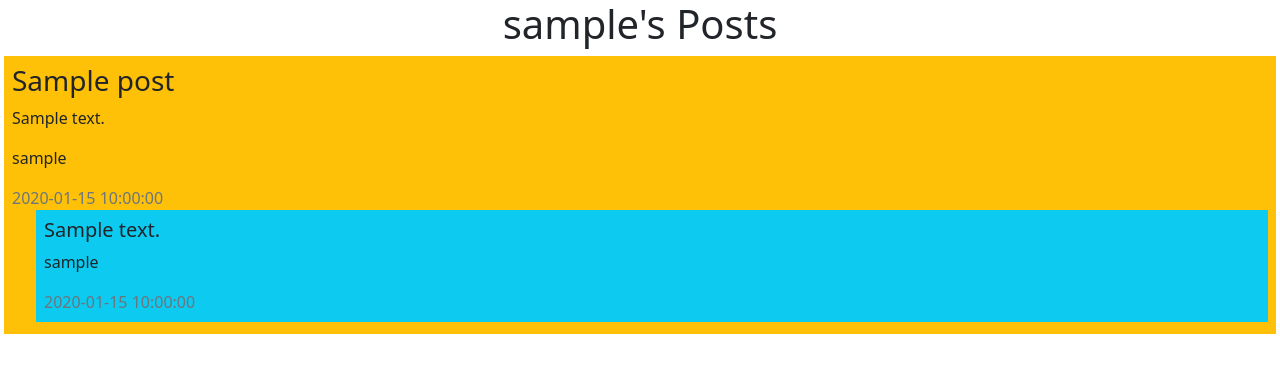
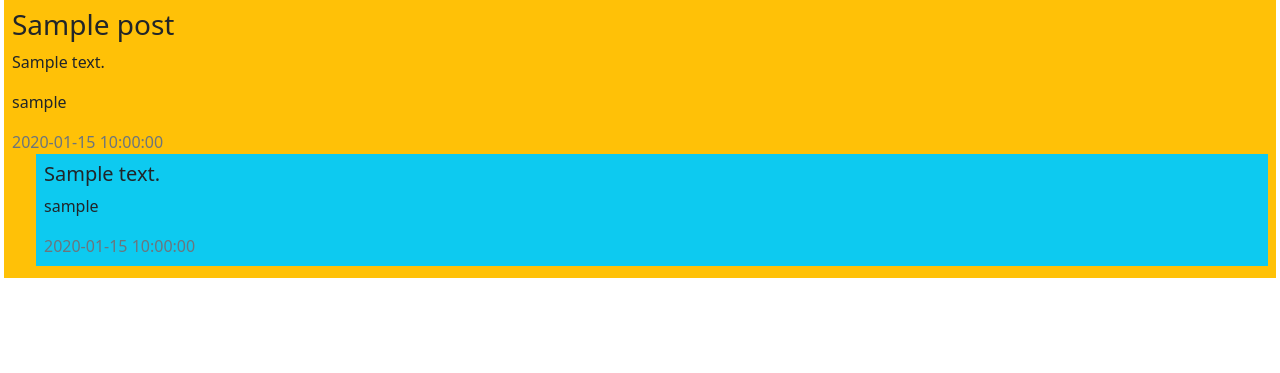
Before and after one commit to ZakMcRae/psts-api-front-end, a FastAPI app: template Blog_FastAPI/templates/single_post.html in a window 1280 px wide. Shown: the top 373 px of the page. Run offline with FastAPI, Linux system fonts and the light colour scheme; the template is opened without the code that fills it: most values are stand-ins (such as "Sample title", 1, 10 or a date in 2020); parts of the project's set-up code (start-up, migrations or seed data) failed here and were passed over.

Commit message:
got rid of unnecessary title
still just a temp page

```diff
--- a/Blog_FastAPI/templates/single_post.html
+++ b/Blog_FastAPI/templates/single_post.html
@@ -2,7 +2,6 @@
 
 {% block content %}
     <div>
-        <h1 class="text-center">{{ posts.get('username') }}'s Posts</h1>
         <div class="mx-1 mb-2 p-2 bg-warning">
             <h3>{{ posts.get('title') }}</h3>
             <p>{{ posts.get('body') }}</p>
```
Lines whose indentation alone changed are shown as unchanged.
